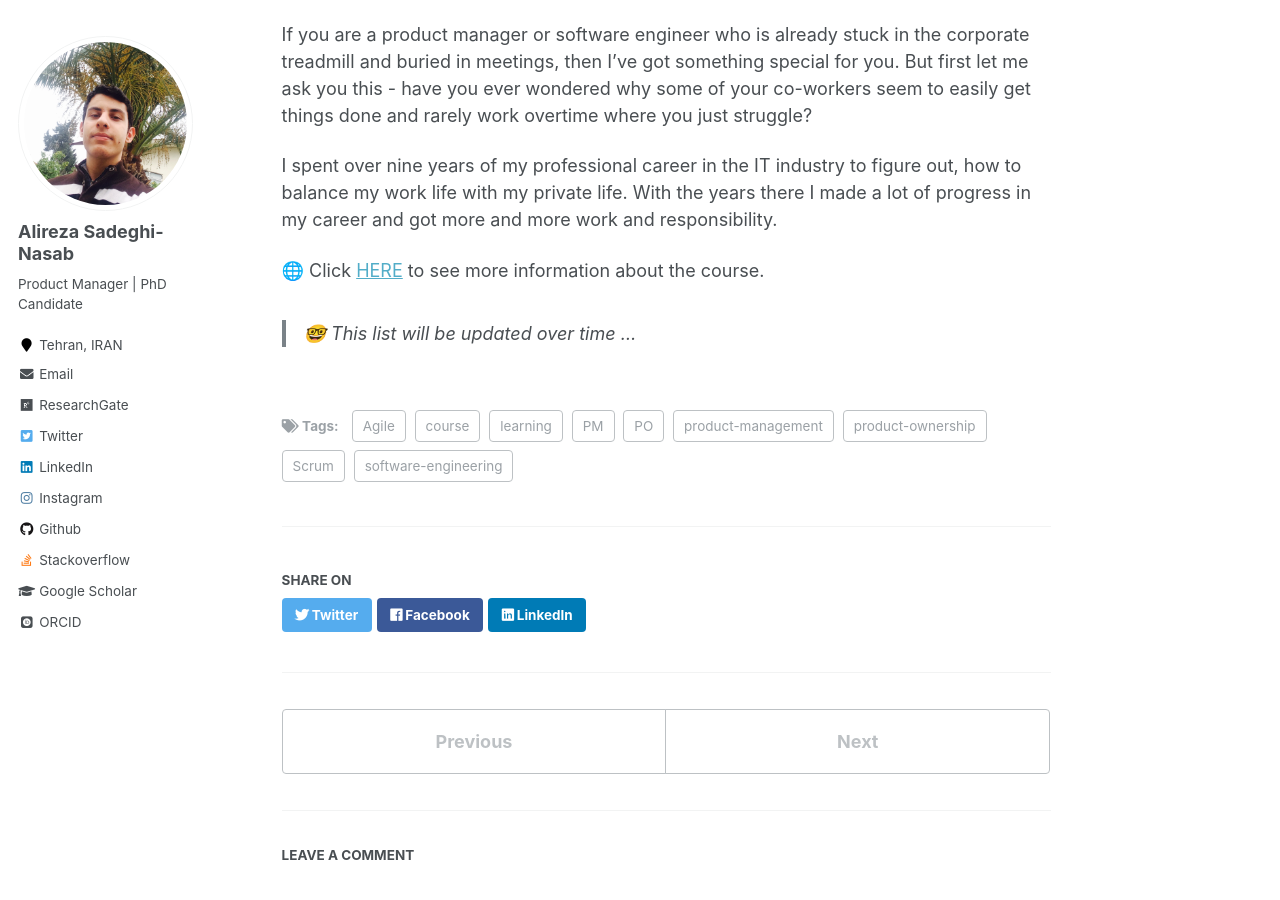
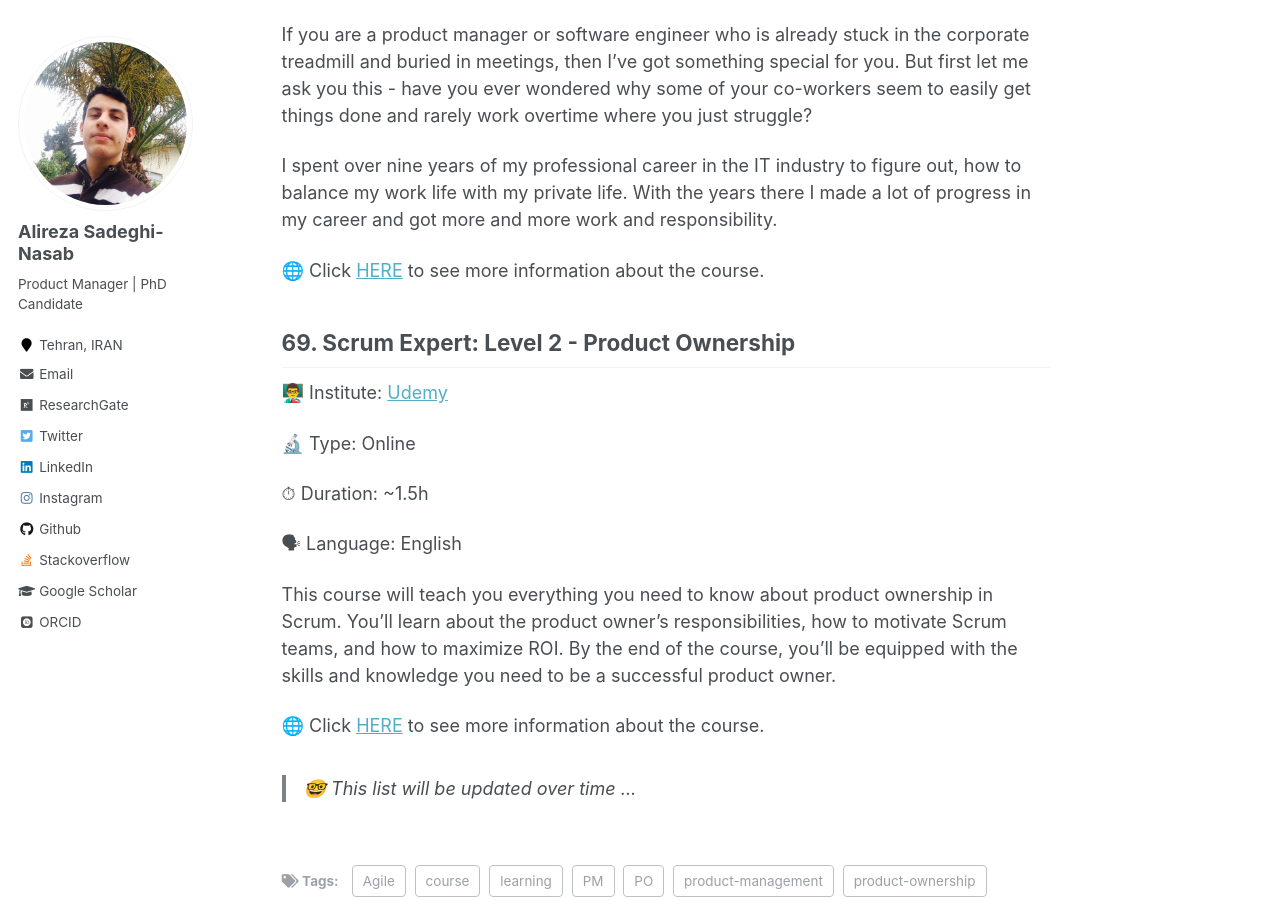
Before and after one commit to AlirezaSN/AlirezaSN.github.io, a Jekyll site: the page built from _posts/2023-03-25-blog-post-14.md, in a window 1280 px wide and 900 px high, scrolled down 48795 px. Built offline with Jekyll 4.4.1, drawn with Linux system fonts in a browser that asks for light colours; some web fonts are replaced; comment, search, counter and statistics services are not loaded; some of the changed text lies outside the part shown.

Commit message:
add a new course

```diff
--- a/_posts/2023-03-25-blog-post-14.md
+++ b/_posts/2023-03-25-blog-post-14.md
@@ -1323,4 +1323,18 @@ I spent over nine years of my professional career in the IT industry to figure o
 
 🌐 Click [HERE](https://www.udemy.com/course/okrs-for-product-managers-and-software-engineers/) to see more information about the course.
 
+## 69. Scrum Expert: Level 2 - Product Ownership
+
+👨‍🏫 Institute: [Udemy]((https://www.udemy.com))
+
+🔬 Type: Online
+
+⏱ Duration: ~1.5h
+
+🗣 Language: English
+
+This course will teach you everything you need to know about product ownership in Scrum. You'll learn about the product owner's responsibilities, how to motivate Scrum teams, and how to maximize ROI. By the end of the course, you'll be equipped with the skills and knowledge you need to be a successful product owner.
+
+🌐 Click [HERE](https://www.udemy.com/course/scrum-expert-level-2-product-ownership/) to see more information about the course.
+
 > 🤓 This list will be updated over time ...
```
